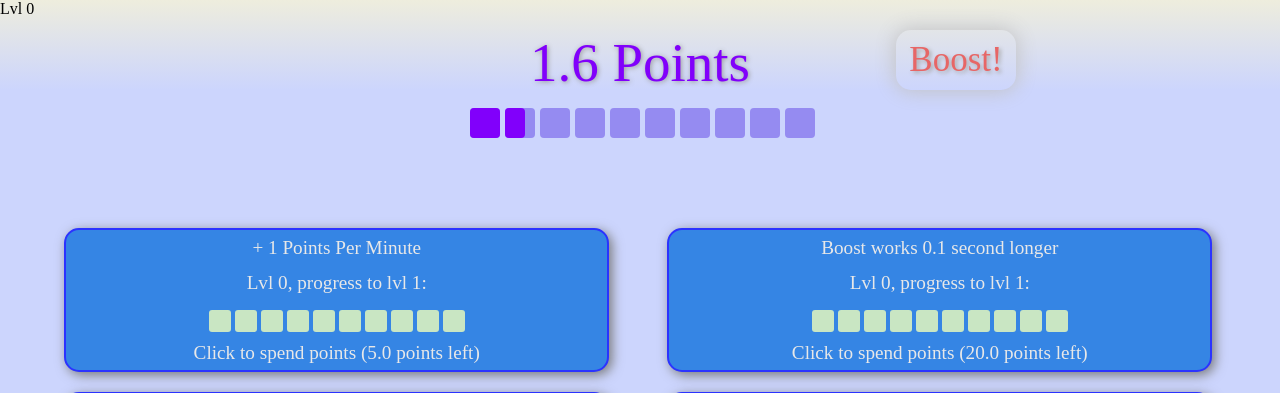
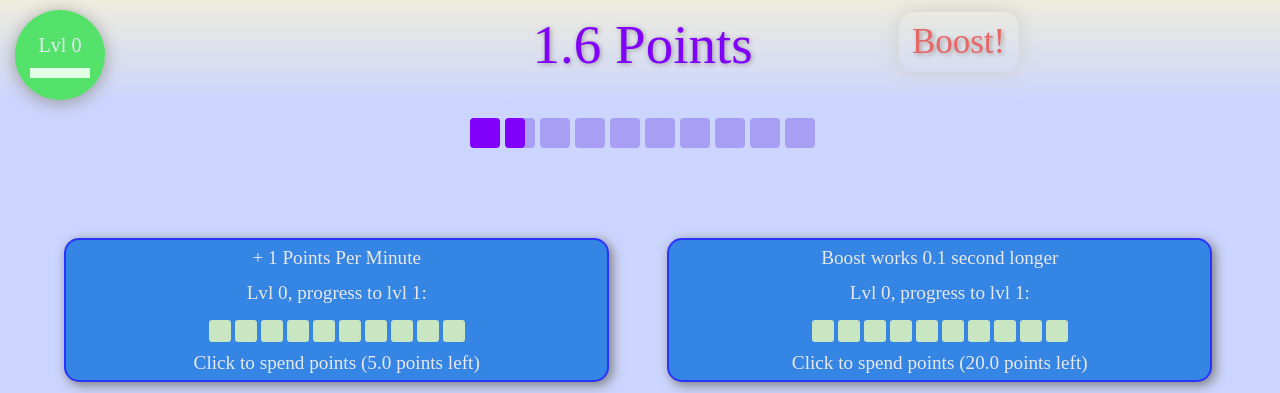
Before and after one commit to cynka02/cynka02.github.io, a PHP site: page / in a window 1280 px wide. Shown: the top 393 px of the page. Run offline with PHP 8.4, Linux system fonts and the light colour scheme.

Commit message:
Update styles.css

```diff
--- a/styles.css
+++ b/styles.css
@@ -7,21 +7,46 @@ body
 #title2
 {
 	width: 100%;
-	height: 90px;
+	height: 100px;
 	background: linear-gradient(to top, #ccd5fd 0%, #eeeddd 100%);
 }
-#title
+#LVL
 {
+	width: 90px;
+	height: 90px;
+	background-color: #54e26a;
+	float: left;
+	margin-top: 10px;
+	margin-left: 15px;
+	border-radius: 100%;
+	line-height: 70px;
+	text-align: center;
+	font-size: 20px;
+	color: #e6ebf5;
+	box-shadow: 0px 3px 17px 0px #9c9c9c;
+}
+#LvlProgress
+{
+	width: 60px;
+	height: 10px;
+	background-color: #e0ffe5;
 	margin: auto;
-	width: 100%;
+	margin-top: -12px;
+}
+#LvlProgressBar
+{
+	height: 10px;
+	background-color: #4aadf1;
+	appearance: none;
+	-webkit-appearance: none;
 }
 #PointsCount
 {
 	height: 90px;
 	text-align: center;
 	line-height: 90px;
-	margin-left: 30%;
 	width: 40%;
+	margin-left: 22%;
 	float: left;
 	font-size: 55px;
 	color: #8100fb;
@@ -37,7 +62,7 @@ body
 	text-align: center;
 	float: left;
 	color: #e76666;
-	box-shadow: 0px 0px 20px 1px #c3c3c3;
+	box-shadow: 0px 0px 20px 1px #d0d0d0;
 	text-shadow: 2px 2px 4px #a5a5a5;
 	border-radius: 15px;
 	transition-duration: 0.3s;
@@ -48,15 +73,9 @@ body
 	margin: auto;
 	width: 350px;
 }
-#Line
-{
-	height: 6px;
-	width: 100%;
-	background-color: #3585e4;
-}
 .s1, .s2, .s3, .s4, .s5, .s6, .s7, .s8, .s9, .s10
 {
-	background-color: #958bf1;
+	background-color: #a89ff5;
 	float: left;
 	margin-left: 5px;
 	width: 30px;
```
